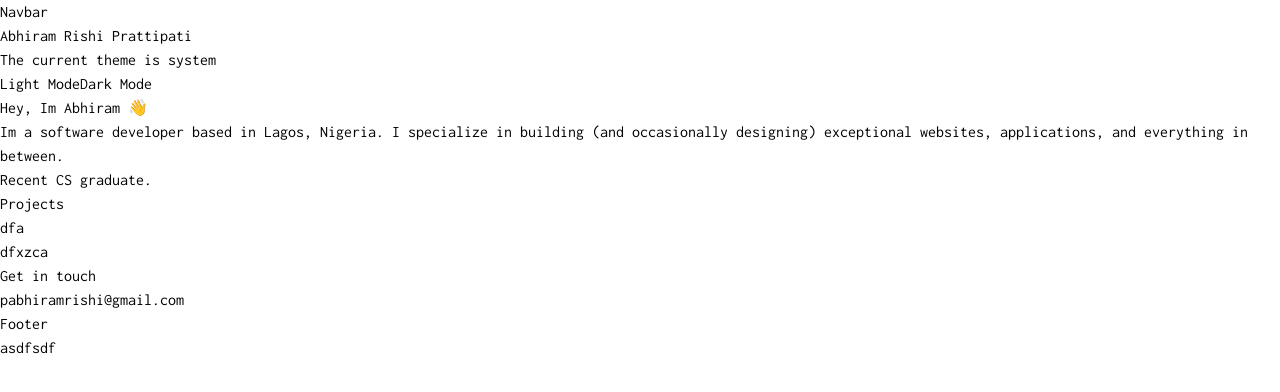
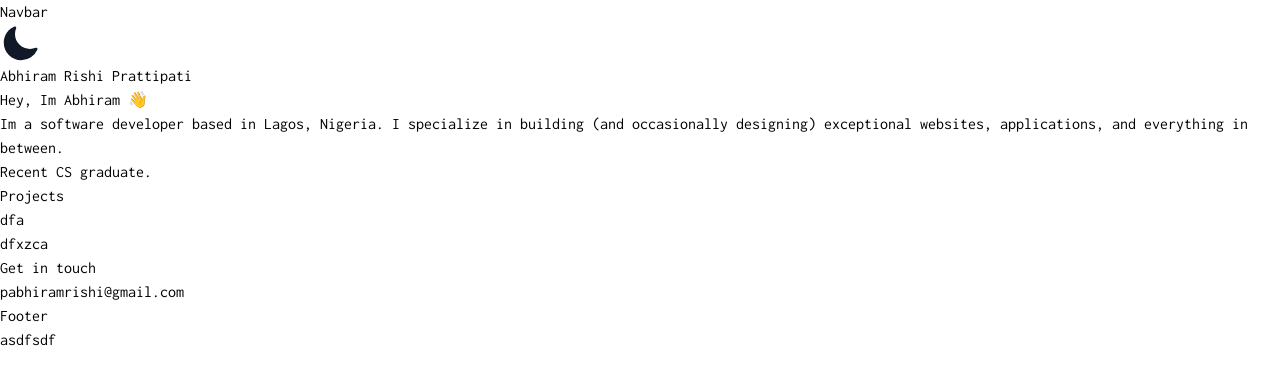
Before and after one commit to abhiramrp/portfolio_website, a Next.js app: page / in a window 1280 px wide. Shown: the top 392 px of the page. Built offline with nearby package versions, Linux system fonts and the light colour scheme.

Commit message:
light / dark mode working

```diff
--- a/package.json
+++ b/package.json
@@ -9,6 +9,7 @@
     "lint": "next lint"
   },
   "dependencies": {
+    "@heroicons/react": "^2.0.18",
     "@types/node": "20.4.2",
     "@types/react": "18.2.15",
     "@types/react-dom": "18.2.7",
--- a/src/app/globals.css
+++ b/src/app/globals.css
@@ -2,18 +2,21 @@
 @tailwind components;
 @tailwind utilities;
 
+/*
 :root {
   --foreground-rgb: 0, 0, 0;
   --background-start-rgb: 214, 219, 220;
   --background-end-rgb: 255, 255, 255;
 }
 
+
 body {
-  color: rgb(var(--foreground-rgb));
-  background-color: rgb(var(--background-end-rgb));
+  color: black;
+  background-color: white;
 }
 
 [data-theme="dark"] body {
-    background-color: rgb(var(--foreground-rgb));
-    color: rgb(var(--background-end-rgb));
+    color: white;
+    background-color: black;
 }
+*/
--- a/src/app/layout.tsx
+++ b/src/app/layout.tsx
@@ -24,14 +24,13 @@ export default function RootLayout({
   return (
     <html lang="en">
       <body className={font.className}>
-        <Navbar />
-
         <Providers>
-          <ThemeSwitcher />
+          <Navbar />
           {children}
+          <Footer />
         </Providers>
 
-        <Footer />
+
       </body>
     </html>
   )
--- a/src/app/themeswitcher.tsx
+++ b/src/app/themeswitcher.tsx
@@ -2,6 +2,9 @@
 
 import { useTheme } from "next-themes";
 import { useState, useEffect } from "react";
+
+import {SunIcon ,MoonIcon} from "@heroicons/react/24/solid";
+
 
 export default function ThemeSwitcher() {
     const [mounted, setMounted] = useState(false);
@@ -15,14 +18,16 @@ export default function ThemeSwitcher() {
         return null;
     }
 
+
+    if ( theme === "dark" ) {
+        return (
+            <SunIcon className="w-10 h-10 text-yellow-500 " role="button" onClick={() => setTheme('light')} />
+        )
+    }
+
+
     return (
+        <MoonIcon className="w-10 h-10 text-gray-900" role="button" onClick={() => setTheme('dark')} />
+    )
 
-        <div>
-            <p>The current theme is {theme}</p>
-
-            <button onClick={() => setTheme("light")}>Light Mode</button>
-            <button onClick={() => setTheme("dark")}>Dark Mode</button>
-
-        </div>
-    )
 }
--- a/src/components/Navbar.tsx
+++ b/src/components/Navbar.tsx
@@ -1,4 +1,6 @@
 import Link from "next/link";
+
+import ThemeSwitcher from "@/app/themeswitcher";
 
 export default function Navbar() {
     return (
@@ -6,6 +8,7 @@ export default function Navbar() {
             <p>
                 Navbar
             </p>
+            <ThemeSwitcher />
             <div className="logo">
                 <Link href="/">
                     Abhiram Rishi Prattipati
--- a/tailwind.config.js
+++ b/tailwind.config.js
@@ -1,5 +1,6 @@
 /** @type {import('tailwindcss').Config} */
 module.exports = {
+  darkMode: 'class',
   content: [
     './src/pages/**/*.{js,ts,jsx,tsx,mdx}',
     './src/components/**/*.{js,ts,jsx,tsx,mdx}',
```
Also changed, not shown: 1 other file (tests, documents, lock files or other folders).
